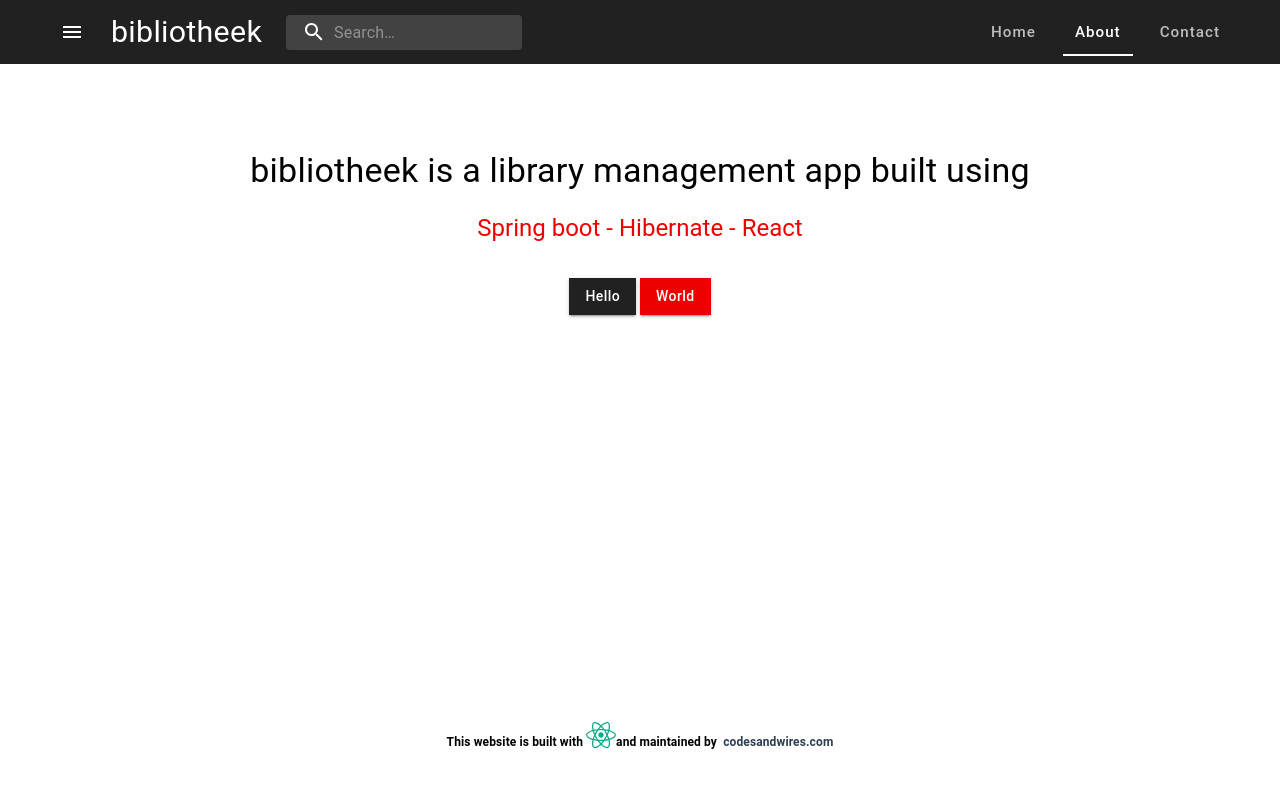
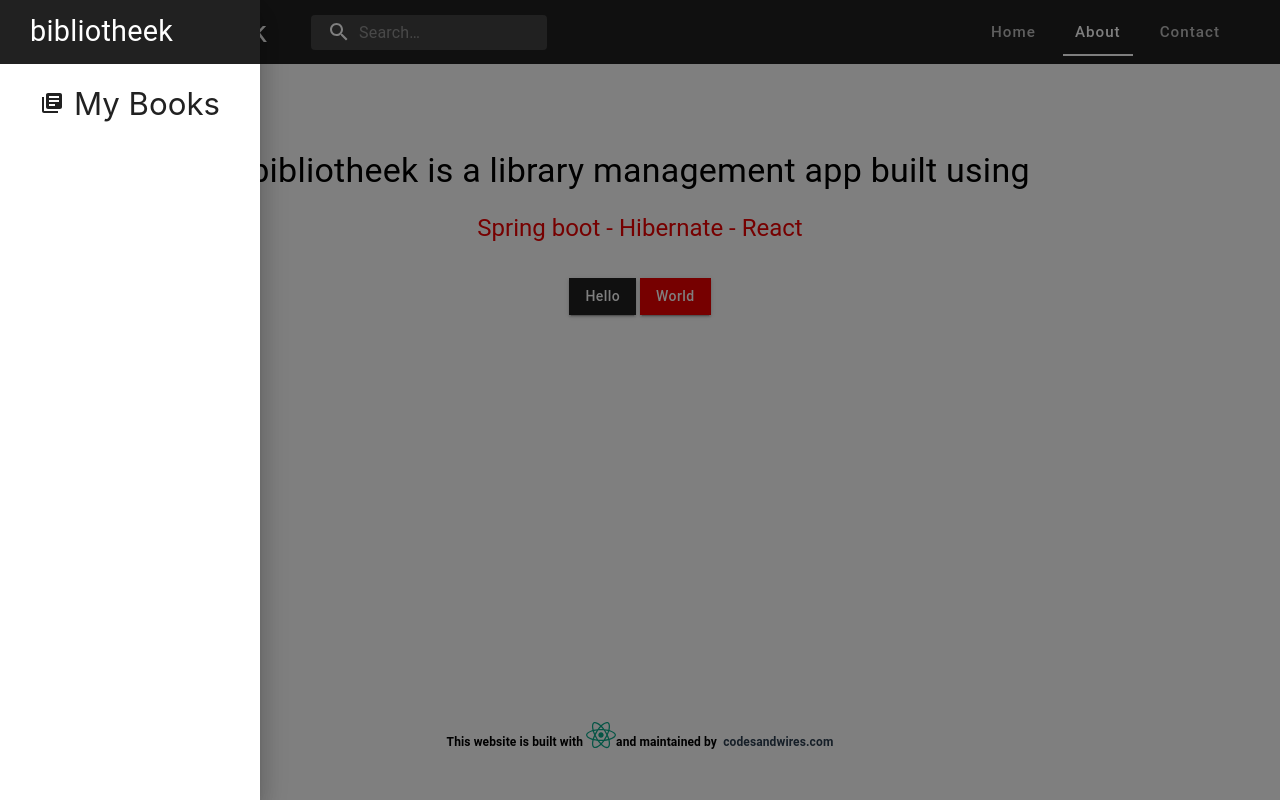
Before and after one commit to aritraChatterjee/bibliotheek, a React (Create React App) app in the folder frontend/: page / in a window 1280 px wide. Both pictures are taken after a click on the button "menu". Built offline with nearby package versions, Linux system fonts and the light colour scheme.

Commit message:
BIB-7- added a menu item using Drawer

```diff
--- a/frontend/src/components/page/Header.tsx
+++ b/frontend/src/components/page/Header.tsx
@@ -4,12 +4,14 @@ import Toolbar from '@material-ui/core/Toolbar';
 import Typography from '@material-ui/core/Typography';
 import Container from '@material-ui/core/Container';
 import React, { useState } from 'react';
+import Drawer from '@material-ui/core/Drawer';
 import Tabs from '@material-ui/core/Tabs';
 import Tab from '@material-ui/core/Tab';
 import Link from '@material-ui/core/Link';
 import { Link as RouteLink } from 'react-router-dom';
 import IconButton from '@material-ui/core/IconButton';
 import MenuIcon from '@material-ui/icons/Menu';
+import LibraryBooksIcon from '@material-ui/icons/LibraryBooks';
 import InputBase from '@material-ui/core/InputBase';
 import SearchIcon from '@material-ui/icons/Search';
 
@@ -17,7 +19,8 @@ const useStyles = makeStyles((theme) => ({
     brand: {
         fontSize: '1.9em',
         color: '#fff',
-        marginLeft: '15px'
+        marginLeft: '20px',
+        marginRight: '20px'
     },
     tabContainer: {
         marginLeft: 'auto'
@@ -69,20 +72,57 @@ const useStyles = makeStyles((theme) => ({
             width: '20ch'
         }
     },
+    menuHeader: {
+        fontSize: '1.8em',
+        color: '#fff',
+        marginLeft: '20px',
+        marginRight: '20px',
+        minHeight: '54px',
+        paddingTop: '10px',
+        paddingLeft: '10px'
+    },
+    menuItem: {
+        fontSize: '1.3em',
+        listStyleType: 'none',
+        listStyle: 'none'
+    },
+    menuItemText: {
+        fontSize: '1.5em',
+        marginTop: '-10px',
+        paddingLeft: '10px',
+        paddingRight: '10px',
+        marginRight: '30px'
+    },
+    menuContainer: {
+        width: 200,
+        paddingLeft: 20,
+        paddingRight: 20
+    },
     grow: {
         flexGrow: 1
     }
 }));
 
-const Header = (props: any) => {
+const Header = () => {
     const classes = useStyles();
 
     const [value, setValue] = useState(1);
+
+    const [open, isOpen] = useState(false);
+
+    const toggleDrawer = (toggle: any) => (event: any) => {
+        if (event && event.type === 'keydown' && (event.key === 'Tab' || event.key === 'Shift')) {
+            return;
+        }
+
+        isOpen(toggle);
+    };
 
     const preventDefault = () => {
         console.log('[Header] : preventDefault ');
     };
 
+    {/* event is created but never used- should remove or keep it */}
     const handleChange = (event: React.ChangeEvent<{}>, newValue: number) => {
         setValue(newValue);
     };
@@ -93,7 +133,30 @@ const Header = (props: any) => {
                 <Container fixed>
                     <Toolbar>
                         <IconButton color="inherit" aria-label="menu">
-                            <MenuIcon />
+                            <MenuIcon onClick={toggleDrawer(true)} />
+                            <div>
+                                <React.Fragment key={'left'}>
+                                    <Drawer
+                                        anchor={'left'}
+                                        open={open}
+                                        onClose={toggleDrawer(false)}
+                                    >
+                                        {/* starts leftmenu drawer */}
+                                        <AppBar elevation={0} position="relative" >
+                                           <div id="leftMenu" className={classes.menuContainer}></div>
+                                               <Typography className={classes.menuHeader}>
+                                                         bibliotheek
+                                               </Typography>
+                                        </AppBar>
+                                        <ul className={classes.menuItem}>
+                                            <li>
+                                                <LibraryBooksIcon/>
+                                                <span className={classes.menuItemText}>My Books</span>
+                                            </li>
+                                        </ul>
+                                    </Drawer>
+                                </React.Fragment>
+                            </div>
                         </IconButton>
                         <Link
                             href="#"
```
